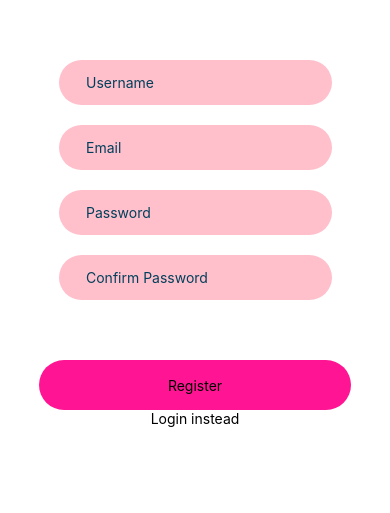
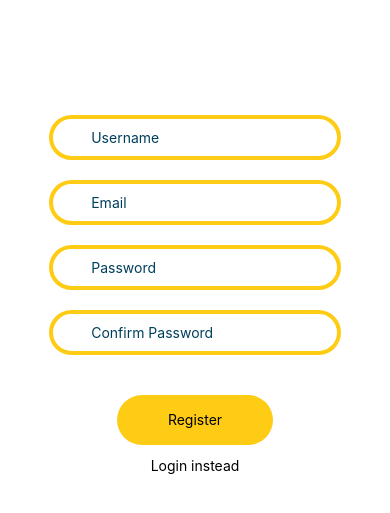
Before and after one commit to SathwikChiluveru/savvysproutapp, a React Native app in the folder savvysprout/: screen /Register in a window 390 px wide. Shown: the part 157-670 px from the top of the page. Built offline with nearby package versions, Linux system fonts and the light colour scheme.

Commit message:
Final Changes

```diff
--- a/savvysprout/screens/CommunityPage.js
+++ b/savvysprout/screens/CommunityPage.js
@@ -22,8 +22,7 @@ function CommunityPage(){
 
           {
             id: "1b",
-            text: "jojo: Anyone wanna join me for a Hackathon next week?",
-            time: "3:00",
+            text: "jojo: Anyone wanna join me for a Hackathon?",
             user: "Marco"
           },
 
@@ -32,19 +31,17 @@ function CommunityPage(){
      },
      {
       id: "2",
-      name: "Wordwork Masters",
+      name: "Woodwork Masters",
       messages : [
         {
           id: "2a",
           text: "Guys wake up",
-          time: "12:50",
           user: "Friend"
         },
 
         {
           id: "2b",
           text: "jj: Anyone know where to buy the above stuff hahah",
-          time: "1:00",
           user: "Marco"
         },
 
@@ -66,7 +63,6 @@ function CommunityPage(){
       {
         id: "3b",
         text: "simpson: is it a good time to invest in chinese markets rn?",
-        time: "11:00",
         user: "Marco"
       },
 
@@ -87,8 +83,7 @@ function CommunityPage(){
 
     {
       id: "3b",
-      text: "nephewjack: any of yall know where to buy veg galangal chilli sauce?",
-      time: "10:30",
+      text: "nephewjack: where to buy chilli sauce?",
       user: "Marco"
     },
 
--- a/savvysprout/screens/HomeScreen.js
+++ b/savvysprout/screens/HomeScreen.js
@@ -54,19 +54,19 @@ const SwipeableCard = ({ item, removeCard, swipedDirection }) => {
           toValue: 0,
           speed: 5,
           bounciness: 10,
-          useNativeDriver: false,
+          useNativeDriver: true,
         }).start();
       } else if (gestureState.dx > SCREEN_WIDTH - 250) {
         Animated.parallel([
           Animated.timing(xPosition, {
             toValue: SCREEN_WIDTH,
             duration: 200,
-            useNativeDriver: false,
+            useNativeDriver: true,
           }),
           Animated.timing(cardOpacity, {
             toValue: 0,
             duration: 200,
-            useNativeDriver: false,
+            useNativeDriver: true,
           }),
         ]).start(() => {
           swipedDirection(swipeDirection);
@@ -76,13 +76,13 @@ const SwipeableCard = ({ item, removeCard, swipedDirection }) => {
         Animated.parallel([
           Animated.timing(xPosition, {
             toValue: -SCREEN_WIDTH,
-            duration: 200,
-            useNativeDriver: false,
+            duration: 100,
+            useNativeDriver: true,
           }),
           Animated.timing(cardOpacity, {
             toValue: 0,
-            duration: 200,
-            useNativeDriver: false,
+            duration: 100,
+            useNativeDriver: true,
           }),
         ]).start(() => {
           swipedDirection(swipeDirection);
@@ -147,9 +147,9 @@ function SwipePage() {
 
   return (
     <SafeAreaView style={{ flex: 1 }}>
-      <Text style={styles.swipeText}>
+      {/* <Text style={styles.swipeText}>
         {swipeDirection}
-      </Text>
+      </Text> */}
       <View style={styles.container}>
         {sampleCardArray.map((item, key) => (
           <SwipeableCard
--- a/savvysprout/screens/RegisterScreen.js
+++ b/savvysprout/screens/RegisterScreen.js
@@ -77,7 +77,6 @@ const RegisterScreen = ({navigation}) => {
           style={styles.TextInput}
           placeholder="Email"
           placeholderTextColor="#003f5c"
-          secureTextEntry={true}
           onChangeText={(email) => setEmail(email)}
         />
       </View>
--- a/savvysprout/screens/UserPage.js
+++ b/savvysprout/screens/UserPage.js
@@ -25,7 +25,7 @@ const PhotosRoutes = () => (
           style={{
             flex: 1,
             aspectRatio: 2,
-            margin: 10, // Adjust the margin here
+            margin: 16, // Adjust the margin here
             justifyContent: 'center', // Center the content vertically
             alignItems: 'center', // Center the content horizontally
             borderWidth: 1, // Add a border to see the layout
--- a/savvysprout/styles/components/HomeStyle.js
+++ b/savvysprout/styles/components/HomeStyle.js
@@ -15,12 +15,12 @@ const styles = StyleSheet.create({
       paddingVertical: 20,
     },
     cardStyle: {
-      width: '85%',
-      height: '95%',
+      width: '95%',
+      height: '97%',
       justifyContent: 'center',
       alignItems: 'center',
       position: 'absolute',
-      borderRadius: 7,
+      borderRadius: 9,
     },
     cardTitleStyle: {
       color: '#fff',
--- a/savvysprout/styles/components/RegisterStyle.js
+++ b/savvysprout/styles/components/RegisterStyle.js
@@ -5,37 +5,62 @@ const styles = StyleSheet.create({
       flex: 1,
       backgroundColor: "#fff",
       alignItems: "center",
-      justifyContent: "center",
+      justifyContent: "center", // Start from the top
+      paddingTop: '23%', // Add paddingTop to push content down
     },
     image: {
-      marginBottom: 40,
+      marginBottom: 10,
+      width: 200,
+      height: 250,
     },
     inputView: {
-      backgroundColor: "#FFC0CB",
       borderRadius: 30,
-      width: "70%",
+      borderWidth: 4, // Add border
+      borderColor: "#ffcc15", // Yellow border color
+      backgroundColor: "white", // White background color
+      width: "75%",
       height: 45,
       marginBottom: 20,
       alignItems: "center",
     },
     TextInput: {
       height: 50,
+      width: '80%',
       flex: 1,
       padding: 10,
+      backgroundColor: "white",
     },
     forgot_button: {
       height: 30,
       marginBottom: 30,
+      paddingTop:12
     },
-    loginBtn: {
-      width: "80%",
+    signupBtn: {
+      width: "40%",
       borderRadius: 25,
       height: 50,
       alignItems: "center",
       justifyContent: "center",
-      marginTop: 40,
-      backgroundColor: "#FF1493",
+      marginTop: 10,
+      backgroundColor: "#ffcc15",
     },
+    loginBtn: {
+      width: "40%",
+      borderRadius: 25,
+      height: 50,
+      alignItems: "center",
+      justifyContent: "center",
+      marginTop: 20,
+      backgroundColor: "#ffcc15",
+
+    },
+
+    btnText:{
+      fontSize: 20,
+
+    }
   });
 
+
+
   export default styles
```
